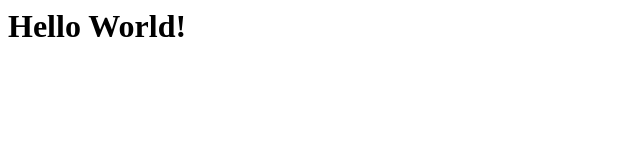
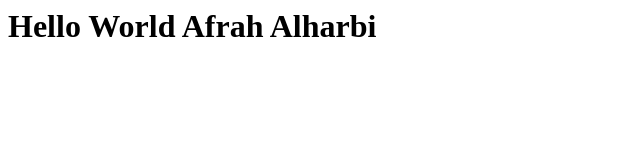
Before and after one commit to Afrah-Alharbi/Week11_day1, a plain HTML site: page index.html in a window 1280 px wide. Shown: the whole page, without its empty margins (0-640 px from the left). Drawn offline with Linux system fonts and the light colour scheme.

Commit message:
Update index.html

```diff
--- a/index.html
+++ b/index.html
@@ -1,4 +1,4 @@
 <html>
     <head></head>
-    <body><h1>Hello World!</h1></body>
+    <body><h1>Hello World Afrah Alharbi</h1></body>
 </html>
```
